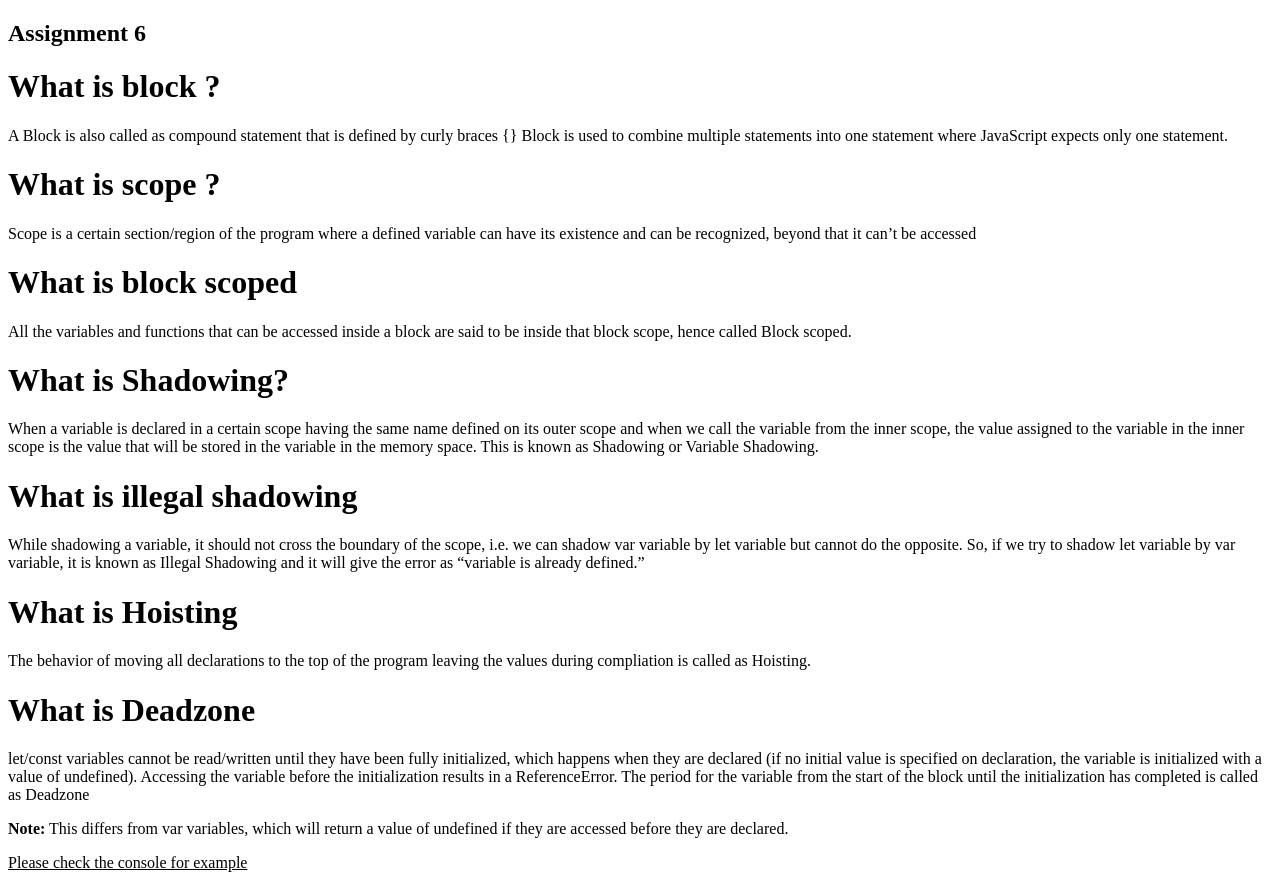
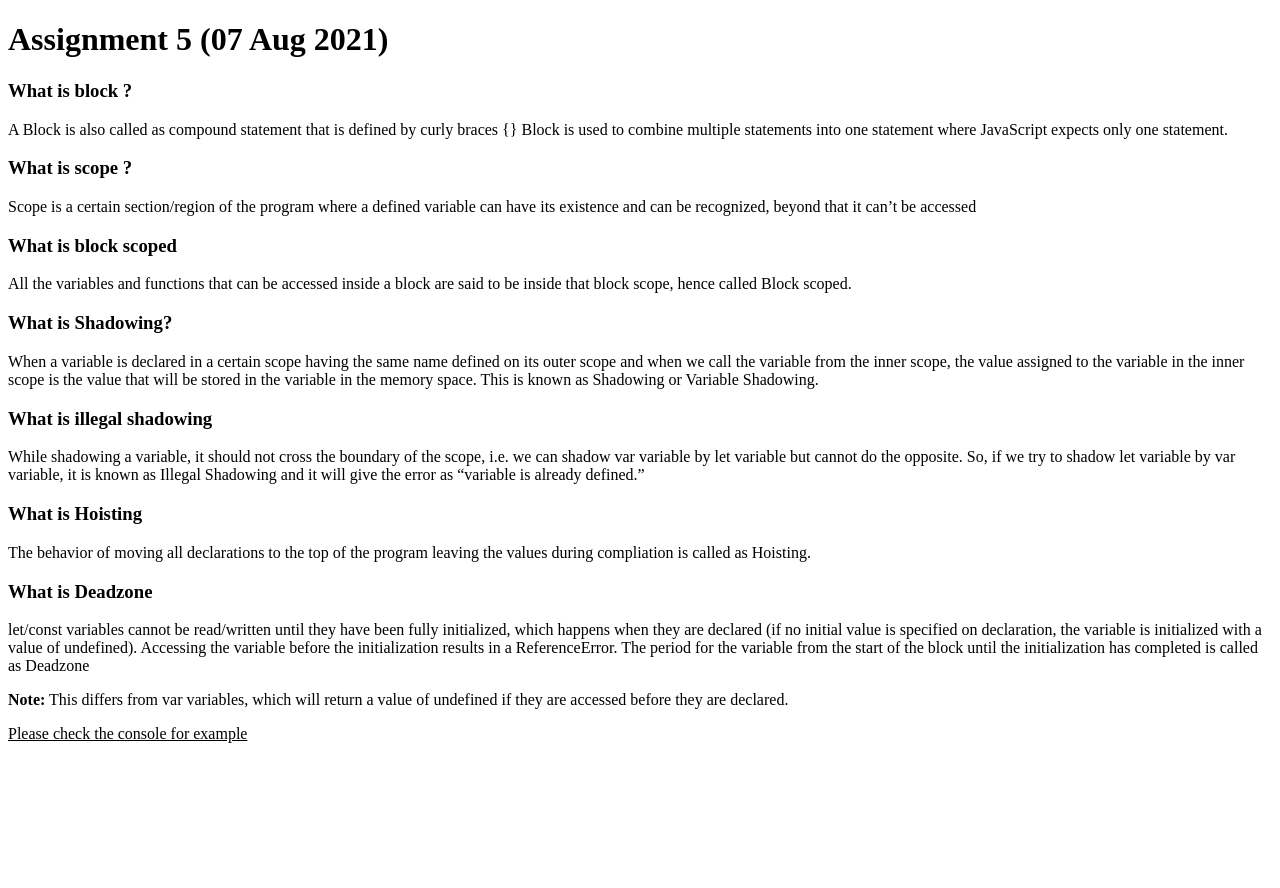
Before and after one commit to Rajeshkumar-Murugan/Assignment-6-7-Aug-2021-, a plain HTML site: page Index.html in a window 1280 px wide. After the commit the page ends 800 px from the top, so only its background shows below. Drawn offline with Linux system fonts and the light colour scheme.

Commit message:
Code updates

```diff
--- a/Index.html
+++ b/Index.html
@@ -9,24 +9,24 @@
 
 </head>
 <body>
-    <h2>Assignment 6</h2>
-    <h1><b>What is block ?</b> </h1>
+    <h1>Assignment 5 (07 Aug 2021)</h1>
+    <h3><b>What is block ?</b> </h3>
     <p>A Block is also called as compound statement that is defined by curly braces {}
       Block is used to combine multiple statements into one statement where JavaScript expects only one statement.
    </p>
 
-    <h1><b>What is scope ?</b></h1>
+    <h3><b>What is scope ?</b></h3>
     <p> Scope is a certain section/region of the program where a defined
         variable can have its existence and can be recognized,
         beyond that it can’t be accessed </p>
 
-     <h1><b>What is block scoped</b></h1>
+     <h3><b>What is block scoped</b></h3>
      <p>
         All the variables and functions that can be accessed inside a block are said to be inside that block scope,
         hence called Block scoped.</p>
 
 
-     <h1><b>What is Shadowing?</b></h1>
+     <h3><b>What is Shadowing?</b></h3>
      <p>
         When a variable is declared in a certain scope having the same name defined on its
         outer scope and when we call the variable from the inner scope,
@@ -36,18 +36,18 @@
      </p>
 
 
-    <h1>What is illegal shadowing</h1>
+    <h3>What is illegal shadowing</h3>
      <p>
          While shadowing a variable, it should not cross the boundary of the scope,
          i.e. we can shadow var variable by let variable but cannot do the opposite.
          So, if we try to shadow let variable by var variable,
         it is known as Illegal Shadowing and it will give the error as “variable is already defined.”
      </p>
-     <h1> What is Hoisting</h1>
+     <h3> What is Hoisting</h3>
      <p> The behavior of moving all declarations to the top of the program leaving the values during compliation is called as Hoisting.
     </p>
 
-     <h1>What is Deadzone</h1>
+     <h3>What is Deadzone</h3>
      <p>let/const variables cannot be read/written until they have been fully initialized,
         which happens when they are declared (if no initial value is specified on declaration,
         the variable is initialized with a value of undefined).
```
